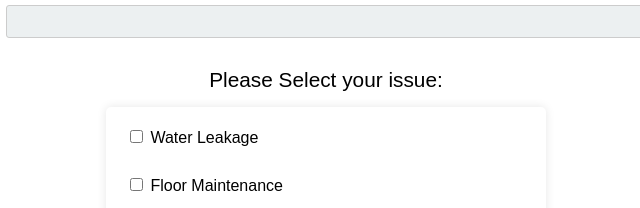
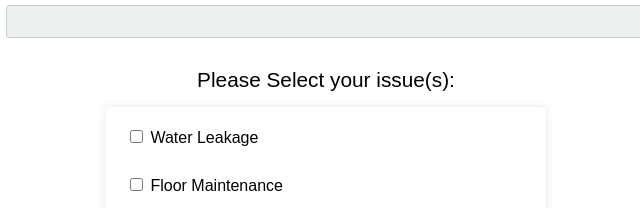
Before and after one commit to jaswinder1122/technicalproject-nest259, a plain HTML site: page index.html in a window 1280 px wide. Shown: the part 476-684 px from the top of the page, 314-954 px from the left. Drawn offline with nearby package versions, Linux system fonts and the light colour scheme.

Commit message:
Update index.html

```diff
--- a/index.html
+++ b/index.html
@@ -25,7 +25,7 @@
   <label for="location">Location:</label>
   <input type="text" id="location" readonly>
 
-  <div style="font-size: 130%; padding-top: 30px; text-align: center;">Please Select your issue:</div>
+  <div style="font-size: 130%; padding-top: 30px; text-align: center;">Please Select your issue(s):</div>
 
   <form>
     <label>
```
